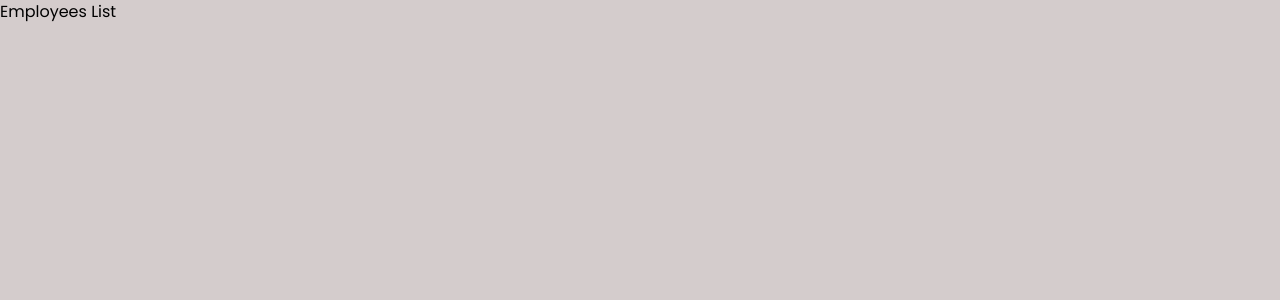
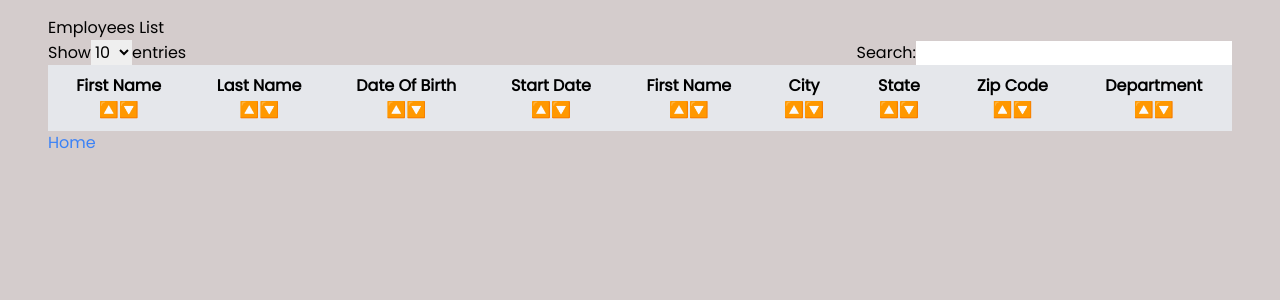
Before and after one commit to leothefrench/HRNet, a React (Vite) app: page /employees in a window 1280 px wide. Shown: the top 300 px of the page. Built offline with nearby package versions, Linux system fonts and the light colour scheme.

Commit message:
Implémentation tri par searh ou arrow faite

```diff
--- a/package.json
+++ b/package.json
@@ -11,6 +11,7 @@
   },
   "dependencies": {
     "@reduxjs/toolkit": "^1.9.7",
+    "font-awesome": "^4.7.0",
     "react": "^18.2.0",
     "react-datepicker": "^4.18.0",
     "react-dom": "^18.2.0",
--- /dev/null
+++ b/src/components/Dropdown.tsx
@@ -0,0 +1,48 @@
+import { useState } from "react";
+
+interface DropdownProps {
+    numberRowSelected: number;
+    setNumberRowSelected: (value: number) => void;
+    filterData: (value: string) => void;
+}
+
+
+export const Dropdown: React.FC<DropdownProps> = ({numberRowSelected, setNumberRowSelected, filterData}) => {
+
+    const options = [10, 25, 50]
+    const [searchText, setSearchText] = useState('')
+
+    const handleSelectRow = (e: React.ChangeEvent<HTMLSelectElement>) => {
+        setNumberRowSelected(parseInt(e.target.value, 10))
+    }
+
+    const handleSearch = (e: React.ChangeEvent<HTMLInputElement>) => {
+        setSearchText(e.target.value)
+        filterData(e.target.value)
+    }
+
+  return (
+    <div className="flex justify-between items-center">
+        <div>
+            <span>Show</span>
+            <select id="row" value={numberRowSelected} onChange={handleSelectRow}>
+                {options.map((choice) => (
+                    <option key={choice} value={choice}>
+                        {choice}
+                    </option>
+                ))}
+            </select>
+            <span>entries</span>
+        </div>
+        <div>
+            <label htmlFor="search">Search:</label>
+            <input
+                type="text"
+                id="search"
+                value={searchText}
+                onChange={handleSearch}
+            />
+        </div>
+    </div>
+  )
+}
--- a/src/components/FormCreateEmployee.tsx
+++ b/src/components/FormCreateEmployee.tsx
@@ -41,8 +41,8 @@ export const FormCreateEmployee = () => {
     startDate: null,
     street: '',
     city: '',
-    state: '',
-    zipCode: states[0].abbreviation,
+    state: states[0].abbreviation,
+    zipCode: '',
     department: 'Sales'
     }
   )
@@ -76,7 +76,7 @@ export const FormCreateEmployee = () => {
 
   const dispatch =  useDispatch()
 
-  const toggleModal = (e) => {
+  const toggleModal = (e: React.MouseEvent<HTMLButtonElement>) => {
       e.preventDefault()
       console.log("Enregistrement de l'employé :", newEmployee);
       dispatch(addEmployee(newEmployee))
@@ -122,7 +122,8 @@ export const FormCreateEmployee = () => {
                     handleChangeDataEmployee('state', selectedOption.value);
                   }
                 }}
-              />
+                getOptionLabel={(option) => option.label}
+                />
                 <label htmlFor="zip-code" className="block mt-4">Zip Code</label>
                 <input className="w-full p-2 border rounded" id="zip-code" type="number" name="zip-code"
                  value={dataEmployee.zipCode} onChange={(e) => handleChangeDataEmployee('zipCode', e.target.value)}/>
--- a/src/components/TableListEmployees.tsx
+++ b/src/components/TableListEmployees.tsx
@@ -1,6 +1,6 @@
 import * as React from 'react';
-import { useTable, Column} from 'react-table'
-
+import { useTable, Column, useSortBy, useFilters} from 'react-table'
+import { Dropdown } from './Dropdown';
 interface Employee {
   firstName: string;
   lastName: string;
@@ -21,87 +21,222 @@ export const TableListEmployees: React.FC<TableListEmployeesProps> = ({ listOfEm
 
   console.log(listOfEmployees)
 
-  // const columns: Column<Employee>[] = [
-  //   {
-  //     Header: 'First Name',
-  //     accessor: 'firstName',
-  //   },
-  //   {
-  //     Header: 'Last Name',
-  //     accessor: 'lastName',
-  //   },
-  //   {
-  //     Header: 'Date of Birth',
-  //     accessor: 'dateOfBirth',
-  //   },
-  //   {
-  //     Header: 'Start Date',
-  //     accessor: 'startDate',
-  //   },
-  //   {
-  //     Header: 'Street',
-  //     accessor: 'street',
-  //   },
-  //   {
-  //     Header: 'City',
-  //     accessor: 'city',
-  //   },
-  //   {
-  //     Header: 'State',
-  //     accessor: 'state',
-  //   },
-  //   {
-  //     Header: 'Zip Code',
-  //     accessor: 'zipCode',
-  //   },
-  //   {
-  //     Header: 'Department',
-  //     accessor: 'department',
-  //   },
-  // ]
+  const [searchText, setSearchText] = React.useState('');
+  const [numberRowSelected, setNumberRowSelected] = React.useState(10);
+  const [filteredData, setFilteredData] = React.useState(listOfEmployees)
+
+  const filterData = (value: string) => {
+    setSearchText(value)
+
+    const updatedFilterData = listOfEmployees.filter((employee) => {
+      return (
+        employee.firstName.toLowerCase().includes(value.toLowerCase())
+      )
+    })
+    setFilteredData(updatedFilterData)
+  }
+
+  const columns: Column<Employee>[] = React.useMemo(
+    () => [
+      {
+        Header: (
+          <>
+            First Name{" "}
+              <span className="arrow-up">
+                🔼
+              </span>
+              <span className="arrow-down">
+                🔽
+              </span>
+          </>
+        ),
+        accessor: 'firstName',
+        sortType: 'alphanumeric',
+      },
+      {
+        Header: (
+          <>
+            Last Name{" "}
+            <span className="arrow-up">
+              🔼
+            </span>
+            <span className="arrow-down">
+              🔽
+            </span>
+          </>
+        ),
+        accessor: 'lastName',
+        sortType: 'alphanumeric',
+      },
+      {
+        Header: (
+          <>
+            Date Of Birth{" "}
+            <span className="arrow-up">
+              🔼
+            </span>
+            <span className="arrow-down">
+              🔽
+            </span>
+          </>
+        ),
+        accessor: 'dateOfBirth',
+        sortType: 'alphanumeric',
+        Cell: ({value}) => {
+          const formattedDate = value ? new Date(value).toLocaleDateString() : ''
+          return formattedDate
+        }
+      },
+      {
+        Header:  (
+          <>
+            Start Date{" "}
+            <span className="arrow-up">
+              🔼
+            </span>
+            <span className="arrow-down">
+              🔽
+            </span>
+          </>
+        ),
+        accessor: 'startDate',
+        sortType: 'alphanumeric',
+        Cell: ({value}) => {
+          const formattedDate = value ? new Date(value).toLocaleDateString() : ''
+          return formattedDate
+        }
+      },
+      {
+        Header: (
+          <>
+          First Name{" "}
+            <span className="arrow-up">
+              🔼
+            </span>
+            <span className="arrow-down">
+              🔽
+            </span>
+        </>
+        ),
+        accessor: 'street',
+        sortType: 'alphanumeric',
+      },
+      {
+        Header: (
+          <>
+            City{" "}
+            <span className="arrow-up">
+              🔼
+            </span>
+            <span className="arrow-down">
+              🔽
+            </span>
+          </>
+        ),
+        accessor: 'city',
+        sortType: 'alphanumeric',
+      },
+      {
+        Header: (
+          <>
+            State{" "}
+            <span className="arrow-up">
+              🔼
+            </span>
+            <span className="arrow-down">
+              🔽
+            </span>
+          </>
+        ),
+        accessor: 'state',
+        sortType: 'alphanumeric',
+      },
+      {
+        Header: (
+          <>
+            Zip Code{" "}
+            <span className="arrow-up">
+              🔼
+            </span>
+            <span className="arrow-down">
+              🔽
+            </span>
+          </>
+        ),
+        accessor: 'zipCode',
+        sortType: 'alphanumeric',
+      },
+      {
+        Header: (
+          <>
+            Department{" "}
+            <span className="arrow-up">
+              🔼
+            </span>
+            <span className="arrow-down">
+              🔽
+            </span>
+          </>
+        ),
+        accessor: 'department',
+        sortType: 'alphanumeric',
+      },
+    ],
+    []
+  )
 
   // const data = React.useMemo(() => listOfEmployees, [listOfEmployees])
+  const data = React.useMemo(() => filteredData, [filteredData])
 
-  // const {
-  //   getTableProps,
-  //   getTableBodyProps,
-  //   headerGroups,
-  //   rows,
-  //   prepareRow,
-  // } = useTable({
-  //   columns,
-  //   data,
-  // })
-
-  // return (
-  //   <table {...getTableProps()} className="w-full border-collapse border">
-  //     <thead>
-  //       {headerGroups.map(headerGroup => (
-  //         <tr {...headerGroup.getHeaderGroupProps()} className="bg-gray-200">
-  //           {headerGroup.headers.map(column => (
-  //             <th {...column.getHeaderProps()} className="p-2 border">
-  //               {column.render('Header')}
-  //             </th>
-  //           ))}
-  //         </tr>
-  //       ))}
-  //     </thead>
-  //     <tbody {...getTableBodyProps()}>
-  //       {rows.map(row => {
-  //         prepareRow(row)
-  //         return (
-  //           <tr {...row.getRowProps()} className="border">
-  //             {row.cells.map(cell => {
-  //               return (
-  //                 <td {...cell.getCellProps()} className="p-2 border">
-  //                   {cell.render('Cell')}
-  //                 </td>
-  //               )
-  //             })}
-  //           </tr>
-  //         )
-  //       })}
-  //     </tbody>
-  //   </table>
-  // )
+  const {
+    getTableProps,
+    getTableBodyProps,
+    headerGroups,
+    rows,
+    prepareRow,
+  } = useTable(
+    {
+      columns,
+      data,
+      initialState: {
+        sortBy: [],
+      },
+    },
+    useFilters,
+    useSortBy,
+  )
+  return (
+    <div>
+    <Dropdown numberRowSelected={numberRowSelected} setNumberRowSelected={setNumberRowSelected} filterData={filterData} />
+    <table {...getTableProps()} className="w-full border-collapse border">
+      <thead>
+        {headerGroups.map((headerGroup) => (
+          <tr {...headerGroup.getHeaderGroupProps()} className="bg-gray-200">
+            {headerGroup.headers.map((column) => (
+              <th {...column.getHeaderProps(column.getSortByToggleProps())} className="p-2 border">
+                {column.render('Header')}
+              </th>
+            ))}
+          </tr>
+        ))}
+      </thead>
+      <tbody {...getTableBodyProps()}>
+        {rows.map(row => {
+          prepareRow(row)
+          return (
+            <tr {...row.getRowProps()} className="border">
+              {row.cells.map(cell => {
+                return (
+                  <td {...cell.getCellProps()} className="p-2 border">
+                    {cell.render('Cell')}
+                  </td>
+                )
+              })}
+            </tr>
+          )
+        })}
+      </tbody>
+    </table>
+    </div>
+  )
 }
--- a/src/components/data/dataOptionStates.tsx
+++ b/src/components/data/dataOptionStates.tsx
@@ -1,7 +1,7 @@
 import { states } from "./dataStates";
 
 export const optionStates = states.map((state) => ({
-        value: state.name,
         label: state.name,
+        value: state.abbreviation,
     })
 )
--- a/src/index.css
+++ b/src/index.css
@@ -1,3 +1,5 @@
+@import "font-awesome/css/font-awesome.min.css";
+
 @tailwind base;
 @tailwind components;
 @tailwind utilities;
--- a/src/pages/EmployeeList.tsx
+++ b/src/pages/EmployeeList.tsx
@@ -1,15 +1,17 @@
 import { TableListEmployees } from '../components/TableListEmployees'
 import {useSelector} from 'react-redux'
 import { RootState } from '../features/stores'
+import { Link } from 'react-router-dom'
 
 export const EmployeeList = () => {
 
   const employees = useSelector((state: RootState) => state.infoEmployee)
 
   return (
-    <>
+    <div className='px-12 my-4'>
       <h1>Employees List</h1>
       <TableListEmployees listOfEmployees={employees} />
-    </>
+      <Link to='/' className="text-blue-500 hover:text-blue-700">Home</Link>
+    </div>
   )
 }
```
Also changed, not shown: 2 other files (tests, documents, lock files or other folders).
